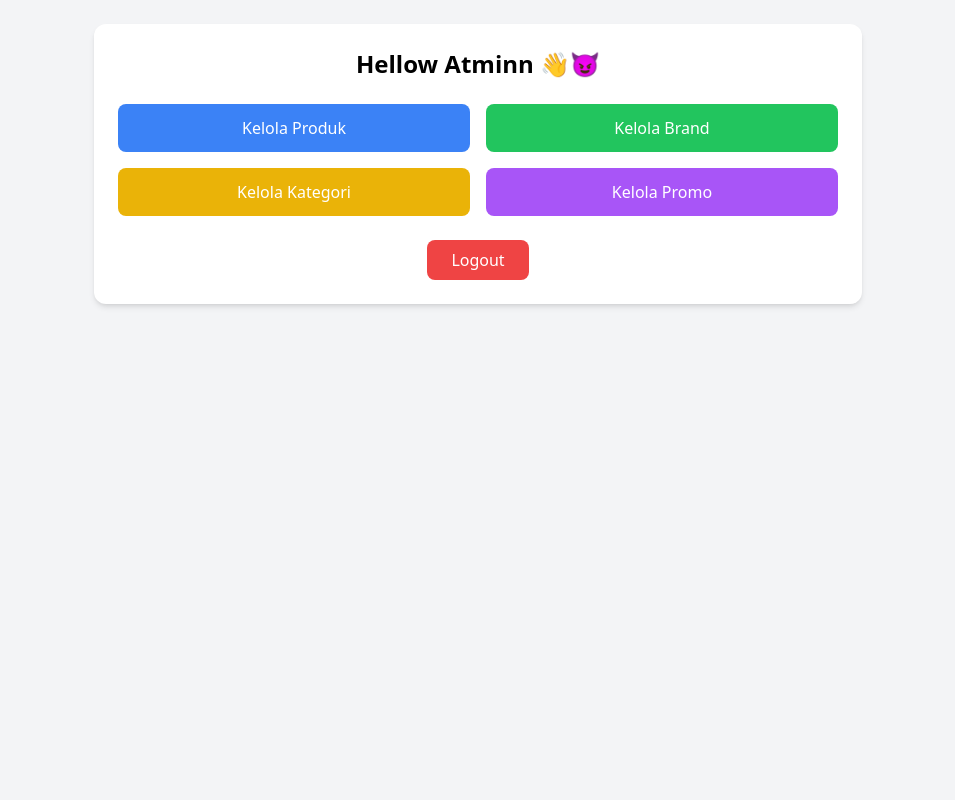
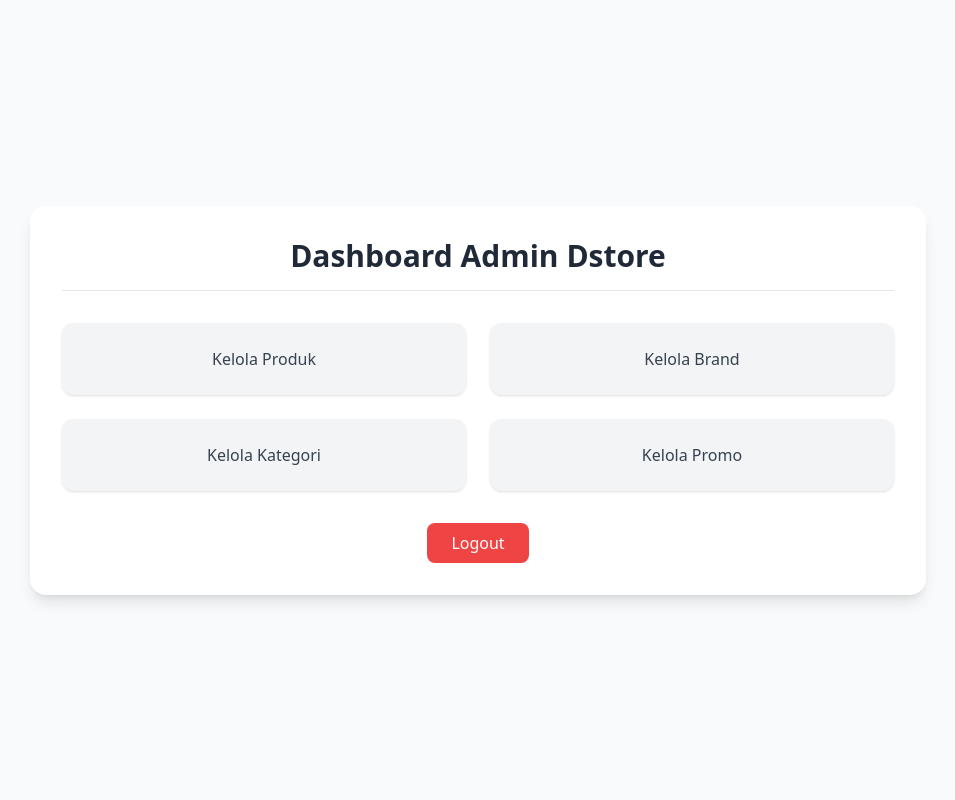
Before and after one commit to ddamar798/D-store-PHP, a PHP site: page /admin/dashboard.php in a window 1280 px wide. Shown: the whole page, without its empty margins (162-1117 px from the left). Run offline with PHP 8.4, Linux system fonts and the light colour scheme; the visitor is signed in with stand-in values (Sample User, id 1); some libraries are stand-ins or nearby versions.

Commit message:
feat: edit dashboard panel

```diff
--- a/admin/dashboard.php
+++ b/admin/dashboard.php
@@ -8,32 +8,31 @@ include_once '../includes/auth_admin.php'; // Cek login admin
 <head>
     <meta charset="UTF-8">
     <title>Dashboard Admin - Dstore</title>
-    <link href="../assets/css/style.css" rel="stylesheet">
     <script src="https://cdn.tailwindcss.com"></script>
 </head>
-<body class="bg-gray-100 min-h-screen p-6">
+<body class="bg-gray-50 min-h-screen flex items-center justify-center p-6">
 
-    <div class="max-w-3xl mx-auto bg-white rounded-xl shadow-md p-6">
+    <div class="w-full max-w-4xl bg-white shadow-lg rounded-2xl p-8">
 
-        <h1 class="text-2xl font-bold mb-6 text-center">
-            Hellow Atminn 👋😈
+        <h1 class="text-3xl font-semibold text-gray-800 text-center mb-8 border-b pb-4">
+            Dashboard Admin Dstore
         </h1>
 
-        <div class="grid grid-cols-2 gap-4 mb-6">
+        <div class="grid grid-cols-1 sm:grid-cols-2 gap-6 mb-8">
 
-            <a href="produk.php" class="block bg-blue-500 hover:bg-blue-600 text-white text-center py-3 rounded-lg">
+            <a href="produk.php" class="bg-gray-100 hover:bg-gray-200 transition text-center p-6 rounded-xl shadow text-gray-700 font-medium">
                 Kelola Produk
             </a>
 
-            <a href="brand.php" class="block bg-green-500 hover:bg-green-600 text-white text-center py-3 rounded-lg">
+            <a href="brand.php" class="bg-gray-100 hover:bg-gray-200 transition text-center p-6 rounded-xl shadow text-gray-700 font-medium">
                 Kelola Brand
             </a>
 
-            <a href="kategori.php" class="block bg-yellow-500 hover:bg-yellow-600 text-white text-center py-3 rounded-lg">
+            <a href="kategori.php" class="bg-gray-100 hover:bg-gray-200 transition text-center p-6 rounded-xl shadow text-gray-700 font-medium">
                 Kelola Kategori
             </a>
 
-            <a href="promo.php" class="block bg-purple-500 hover:bg-purple-600 text-white text-center py-3 rounded-lg">
+            <a href="promo.php" class="bg-gray-100 hover:bg-gray-200 transition text-center p-6 rounded-xl shadow text-gray-700 font-medium">
                 Kelola Promo
             </a>
 
```
